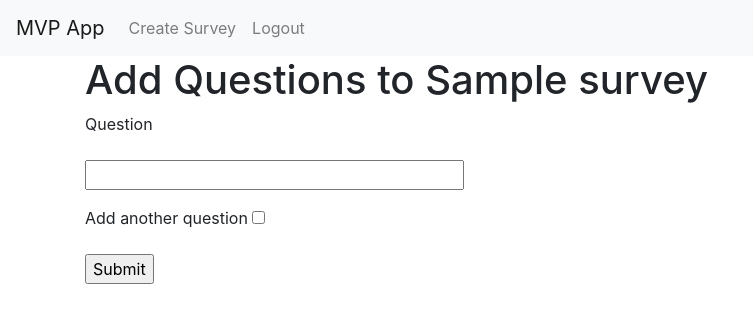
After one commit to Willmo103/Non-Profit-Survery-Engine, a Flask app: page /add_questions/1 in a window 1280 px wide. The commit adds this page. Shown: the top 323 px of the page, without its empty margins (0-753 px from the left). Run offline with Flask 3, Linux system fonts and the light colour scheme; a user stored in the database is signed in; tables that the repository leaves empty hold one stand-in row (values such as "Sample post"); some libraries are stand-ins or nearby versions.

Commit message:
refactoring a more working product now

```diff
--- a/app/forms.py
+++ b/app/forms.py
@@ -34,3 +34,8 @@ class AddQuestionForm(FlaskForm):
 class SurveyResponseForm(FlaskForm):
     response = TextAreaField('Response', validators=[DataRequired(), Length(min=1, max=200)])
     submit = SubmitField('Submit Response')
+
+class AddQuestionsForm(FlaskForm):
+    question_text = StringField('Question', validators=[DataRequired()])
+    add_another = BooleanField('Add another question')
+    submit = SubmitField('Submit')
--- a/app/models.py
+++ b/app/models.py
@@ -14,6 +14,7 @@ class User(UserMixin, db.Model):
     password_hash = db.Column(db.String(128))
     is_admin = db.Column(db.Boolean, default=False)
     surveys = db.relationship('Survey', backref='author', lazy='dynamic')
+    is_admin = db.Column(db.Boolean, default=False)
 
     def set_password(self, password):
         self.password_hash = generate_password_hash(password)
--- a/app/routes.py
+++ b/app/routes.py
@@ -2,7 +2,7 @@ from flask import render_template, flash, redirect, url_for, request, make_respo
 from flask_login import current_user, login_user, logout_user, login_required
 from app import db
 from app.models import User, Survey, Question, Response
-from app.forms import LoginForm, RegistrationForm, CreateSurveyForm, AddQuestionForm, SurveyResponseForm
+from app.forms import LoginForm, RegistrationForm, CreateSurveyForm, AddQuestionForm, SurveyResponseForm, AddQuestionsForm
 from app import routes
 from werkzeug.urls import url_parse
 import csv
@@ -14,7 +14,8 @@ bp = Blueprint('routes', __name__)
 @bp.route('/index')
 def index():
     surveys = Survey.query.order_by(Survey.timestamp.desc()).all()
-    return render_template('index.html', title='Home', surveys=surveys)
+    is_admin = current_user.is_admin  # Check if the current user is an admin
+    return render_template('index.html', title='Home', surveys=surveys, is_admin=is_admin)
 
 @bp.route('/login', methods=['GET', 'POST'])
 def login():
@@ -25,7 +26,7 @@ def login():
         user = User.query.filter_by(username=form.username.data).first()
         if user is None or not user.check_password(form.password.data):
             flash('Invalid username or password')
-            return redirect(url_for('login'))
+            return redirect(url_for('routes.login'))
         login_user(user, remember=form.remember_me.data)
         next_page = request.args.get('next')
         if not next_page or url_parse(next_page).netloc != '':
@@ -37,20 +38,22 @@ def login():
 def logout():
     logout_user()
     return redirect(url_for
-    ('index'))
+    ('routes.index'))
 
 @bp.route('/register', methods=['GET', 'POST'])
 def register():
     if current_user.is_authenticated:
-        return redirect(url_for('index'))
+        return redirect(url_for('routes.index'))
     form = RegistrationForm()
     if form.validate_on_submit():
         user = User(username=form.username.data)
         user.set_password(form.password.data)
+        if User.query.count() == 0:
+            user.is_admin = True
         db.session.add(user)
         db.session.commit()
         flash('Congratulations, you are now a registered user!')
-        return redirect(url_for('login'))
+        return redirect(url_for('routes.login'))
     return render_template('register.html', title='Register', form=form)
 
 @bp.route('/create_survey', methods=['GET', 'POST'])
@@ -62,7 +65,7 @@ def create_survey():
         db.session.add(survey)
         db.session.commit()
         flash('Your survey is now live!')
-        return redirect(url_for('index'))
+        return redirect(url_for('routes.add_questions', survey_id=survey.id))
     return render_template('create_survey.html', title='Create Survey', form=form)
 
 @bp.route('/survey/<int:survey_id>', methods=['GET', 'POST'])
@@ -75,7 +78,7 @@ def survey(survey_id):
         db.session.add(question)
         db.session.commit()
         flash('Your question has been added to the survey.')
-        return redirect(url_for('survey', survey_id=survey.id))
+        return redirect(url_for('routes.survey', survey_id=survey.id))
     questions = survey.questions.all()
     return render_template('survey.html', title=survey.title, survey=survey, form=form, questions=questions)
 
@@ -92,7 +95,7 @@ def take_survey(survey_id):
             db.session.add(response)
             db.session.commit()
         flash('Your survey responses have been recorded.')
-        return redirect(url_for('index'))
+        return redirect(url_for('routes.index'))
     return render_template('take_survey.html', title=survey.title, survey=survey, questions=questions, form=form)
 
 @bp.route('/view_results/<int:survey_id>')
@@ -101,7 +104,7 @@ def view_results(survey_id):
     survey = Survey.query.get_or_404(survey_id)
     if not current_user.is_admin:
         flash('You do not have permission to view the results.')
-        return redirect(url_for('index'))
+        return redirect(url_for('routes.index'))
     questions = survey.questions.all()
     return render_template('view_results.html', title=survey.title, survey=survey, questions=questions)
 
@@ -111,7 +114,7 @@ def export_csv(survey_id):
     survey = Survey.query.get_or_404(survey_id)
     if not current_user.is_admin:
         flash('You do not have permission to export the data.')
-        return redirect(url_for('index'))
+        return redirect(url_for('routes.index'))
     questions = survey.questions.all()
     si = StringIO()
     cw = csv.writer(si)
@@ -127,3 +130,18 @@ def export_csv(survey_id):
     output.headers["Content-Disposition"] = f"attachment; filename=survey_{survey_id}_results.csv"
     output.headers["Content-type"] = "text/csv"
     return output
+
+@bp.route('/add_questions/<int:survey_id>', methods=['GET', 'POST'])
+@login_required
+def add_questions(survey_id):
+    survey = Survey.query.get_or_404(survey_id)
+    form = AddQuestionsForm()
+    if form.validate_on_submit():
+        question = Question(question_text=form.question_text.data, survey_id=survey.id)
+        db.session.add(question)
+        db.session.commit()
+        if form.add_another.data:
+            return redirect(url_for('add_questions', survey_id=survey.id))
+        else:
+            return redirect(url_for('index'))
+    return render_template('add_questions.html', title='Add Questions', form=form, survey=survey)
--- /dev/null
+++ b/app/templates/add_questions.html
@@ -0,0 +1,14 @@
+{% extends "base.html" %} {% block content %}
+<h1>Add Questions to {{ survey.title }}</h1>
+<form action="" method="post" novalidate>
+  {{ form.hidden_tag() }}
+  <p>{{ form.question_text.label }}<br /></p>
+</form>
+      {{ form.question_text(size=32) }}
+    </p>
+    <p>
+      {{ form.add_another.label }} {{ form.add_another() }}
+    </p>
+    <p>{{ form.submit() }}</p>
+  </form>
+{% endblock %}
--- a/app/templates/index.html
+++ b/app/templates/index.html
@@ -14,6 +14,10 @@
       >View Results</a
     >
     <a
+      href="{{ url_for('routes.edit_survey', survey_id=survey.id) }}"
+      class="float-right mr-3"
+      >Edit Survey</a
+    <a
       href="{{ url_for('routes.export_csv', survey_id=survey.id) }}"
       class="float-right mr-3"
       >Export CSV</a
```
Also changed, not shown: app/__init__.py (+5 -3 lines), app.db (deleted), 1 other file.
